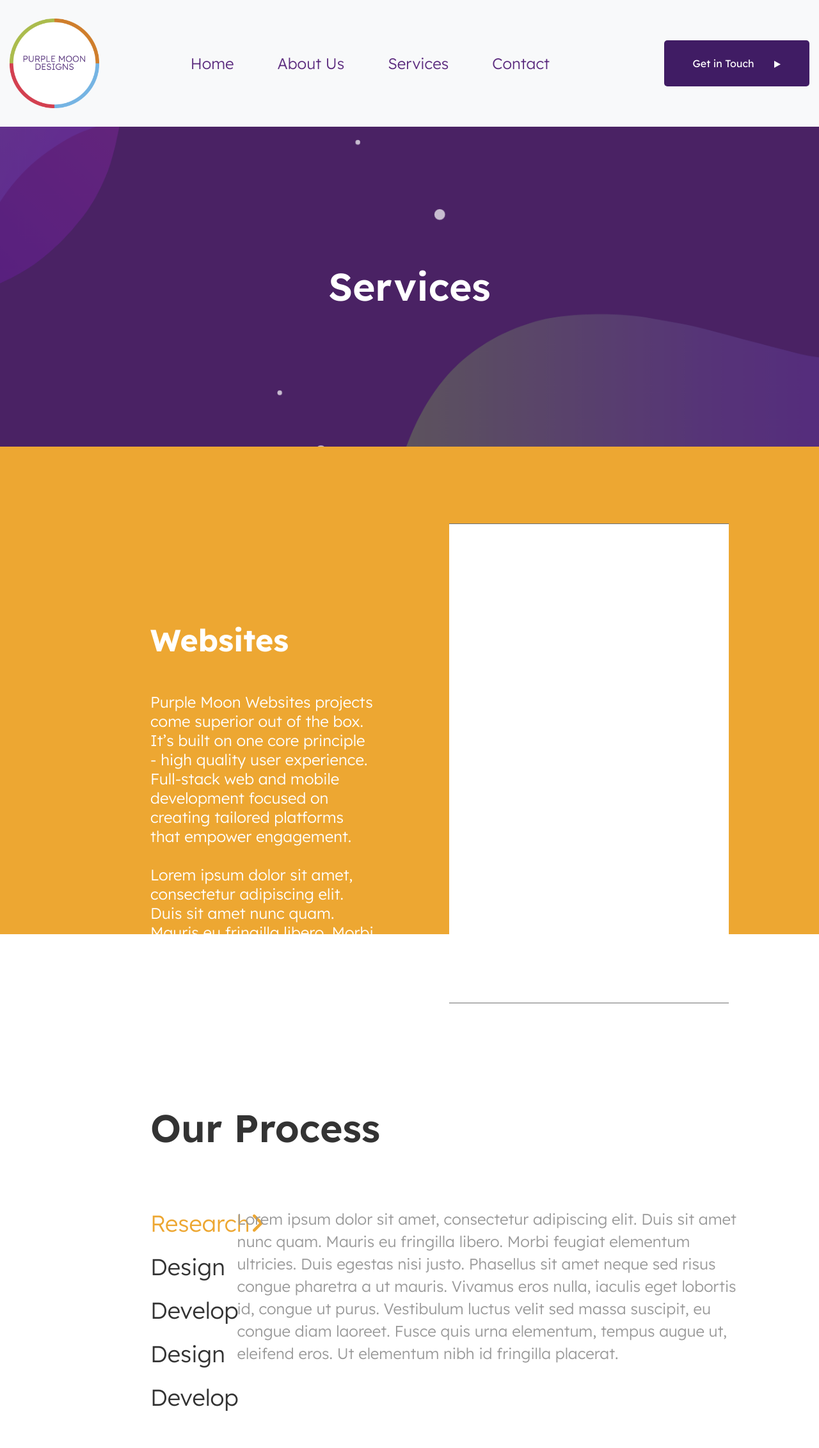
After one commit to AksharVora/Project, a PHP site: page /service.html in a window 1280 px wide. The commit adds this page. Shown: the whole page at 64% size. Run offline with PHP 8.4, Linux system fonts and the light colour scheme; some libraries are stand-ins or nearby versions.

Commit message:
Purple Moon HTML

```diff
--- a/purple-moon/assets/css/responsive.css
+++ b/purple-moon/assets/css/responsive.css
@@ -79,6 +79,7 @@
 	.navbar-collapse li {
 		border-bottom: 1px solid #5c2c7f;
 	}
+
 }
 
 @media(max-width: 768px){
@@ -114,6 +115,7 @@
 	.services-slider .swiper-button-prev , .services-slider .swiper-button-next {
 		visibility: hidden;
 	}
+
 }
 
 @media(max-width: 520px){
--- a/purple-moon/assets/css/style.css
+++ b/purple-moon/assets/css/style.css
@@ -472,3 +472,188 @@ p.author {
 .red .service-large-content h3 {
     color: #E22F4C;
 }
+
+
+/* Service page css start */
+
+/* Banner section css start */
+.service-banner-main{
+    margin: 0px;
+    padding: 0px;
+    position: relative;
+    z-index: 1;
+    height: 500px;
+    background: #4A2264;
+    display: flex;
+    align-items: center;
+    justify-content: center;
+}
+.service-banner-main:after{
+    content: '';
+    position: absolute;
+    left: 0;
+    top: 0;
+    height: 100%;
+    width: 100%;
+    background-image: url('../images/service-shap.png');
+    background-position: center center;
+    background-size: cover;
+    z-index: -1;
+}
+.service-banner-con{
+    margin: 0px;
+    padding: 0px;
+    text-align: center;
+}
+.service-banner-con h2{
+    font-size: 60px;
+    line-height: 80px;
+    font-weight: 600;
+    color: #fff;
+    margin: 0px;
+}
+/* Banner section css end */
+
+/* Website section css start */
+   .website-sec-main{
+        margin: 0px;
+        padding: 120px 126px 120px 220px;
+        position: relative;
+        z-index: 1;
+   }
+   .website-sec-main:after{
+        content: '';
+        position: absolute;
+        left: 0;
+        top: 0;
+        height: 77%;
+        width: 100%;
+        background: #EDA732;
+        z-index: -1;
+   }
+   .website-left-main{
+        margin: 0px;
+        padding: 0px;
+   }
+   .website-left-inner{
+        margin: 0px;
+        padding: 150px 0 0 0;
+   }
+   .website-left-inner h2{
+        font-size: 48px;
+        line-height: 64px;
+        font-weight: bold;
+        color: #fff;
+        margin: 0 0 50px 0;
+   }
+   .website-left-inner p{
+         font-size: 24px;
+        line-height: 30px;
+        font-weight: 300;
+        color: #fff;
+        width: 80%;
+   }
+   .website-left-inner p:not(:last-child){
+        margin: 0 0 30px 0;
+   }
+   .website-right-main{
+        margin: 0px;
+        padding: 0px;
+   }
+   .website-right-inner{
+        margin: 0px;
+        padding: 0px;
+   }
+   .website-right-inner img{
+        height: 750px;
+        object-fit: cover;
+        width: 100%;
+   }
+/* Website section css end */
+
+/* Process section css start */
+.process-main-sec{
+    margin: 0px;
+    padding: 35px 126px 35px 220px;
+}
+.process-heading-area{
+    margin: 0px;
+    padding: 0px;
+}
+.process-heading-area h2{
+    font-size: 60px;
+    line-height: 80px;
+    color: #333333;
+    font-weight: 600;
+    margin: 0px;
+}
+.process-con-main-area{
+    margin: 85px 0 0 0;
+    padding: 0px;
+}
+.process-con-inner-area{
+    margin: 0px;
+    padding: 0px;
+    display: flex;
+}
+.process-tab-links{
+    margin: 0px;
+    padding: 0px;
+    flex: 0 0 15%;
+    max-width: 15%;
+}
+.process-tab-links ul{
+    margin: 0px;
+    padding: 0px;
+    list-style: none;
+}
+.process-tab-links ul li{
+    margin: 0px;
+    padding: 0px;
+}
+.process-tab-links ul li a{
+    display: flex;
+    align-items: center;
+    font-size: 36px;
+    line-height: 48px;
+    font-weight: 300;
+    color: #333333;
+    margin: 0px;
+    padding: 0 0 20px 0;
+    justify-content: space-between;
+}
+.process-tab-links ul li a i{
+    opacity: 0;
+    transition: all ease 0.4s;
+}
+.process-tab-links ul li a.active{
+    color: #EDA732;
+}
+.process-tab-links ul li a.active i{
+    opacity: 1;
+}
+.process-tab-content-main{
+    margin: 0px auto;
+    padding: 0px;
+    flex: 0 0 800px;
+    max-width: 800px;
+}
+.tabi-con-main-area{
+    margin: 0px;
+    padding: 0px;
+}
+.tabi-con-main-area p{
+    font-size: 24px;
+    line-height: 35px;
+    font-weight: 300;
+    color: #999999;
+}
+.tabi-item-block{
+    display: none;
+}
+.tabi-item-block.active{
+    display: block;
+}
+/* Process section css end */
+
+/* Service page css end */
--- /dev/null
+++ b/purple-moon/service.html
@@ -0,0 +1,208 @@
+<!DOCTYPE html>
+<html>
+<head>
+    <!-- Site Title -->
+    <title>PURPLE MOON DESIGNS | HOME</title>
+    <!-- Character Set and Responsive Meta Tags -->
+    <meta charset="utf-8" />
+    <meta name="viewport" content="width=device-width, initial-scale=1, shrink-to-fit=no" />
+
+    <!-- Bootstrap CSS -->
+    <link rel="stylesheet" type="text/css" href="assets/css/bootstrap.min.css" />
+
+
+    <!-- Plugins CSS -->
+        <link rel="stylesheet" type="text/css" href="https://cdnjs.cloudflare.com/ajax/libs/Swiper/4.0.7/css/swiper.min.css">
+        <link rel="stylesheet" type="text/css" href="https://cdnjs.cloudflare.com/ajax/libs/animate.css/3.7.2/animate.min.css">
+    <!-- theme style -->
+
+    <link rel="stylesheet" type="text/css" href="assets/css/style.css" />
+    <link rel="stylesheet" type="text/css" href="assets/css/responsive.css" />
+    <link rel="stylesheet" type="text/css" href="https://unpkg.com/video.js/dist/video-js.min.css">
+    <script src="https://kit.fontawesome.com/de53b92113.js" crossorigin="anonymous"></script>
+
+</head>
+
+<body>
+    <!-- Header section start here -->
+        <header>
+            <nav class="navbar navbar-expand-lg navbar-light bg-light">
+              <div class="container-fluid">
+                <a class="navbar-brand" href="/">
+                    <img src="assets/images/logo.png" alt="logo">
+                </a>
+                <div class="navigations">
+                    <button class="navbar-toggler" type="button" data-toggle="collapse"
+                            data-target="#navbarSupportedContent" aria-controls="navbarSupportedContent"
+                            aria-expanded="false" aria-label="Toggle navigation">
+                            <i class="fas fa-bars"></i>
+                        </button>
+                    <div class="collapse navbar-collapse" id="navbarSupportedContent">
+                      <ul class="navbar-nav">
+                        <li class="nav-item">
+                          <a class="nav-link" href="#">Home</a>
+                        </li>
+                        <li class="nav-item">
+                          <a class="nav-link" href="#">About Us</a>
+                        </li>
+                        <li class="nav-item">
+                          <a class="nav-link" href="#">Services</a>
+                        </li>
+                        <li class="nav-item">
+                          <a class="nav-link" href="#">Contact</a>
+                        </li>
+                      </ul>
+                    </div>
+                </div>
+                <div class="button-wrapper">
+                    <a href="javascript:;" class="btn btn-primary">Get in Touch
+                        <svg xmlns="http://www.w3.org/2000/svg" width="10" height="11" viewBox="0 0 10 11">
+                          <path id="Polygon_1" data-name="Polygon 1" d="M5.5,0,11,10H0Z" transform="translate(10) rotate(90)" fill="#fff"/>
+                        </svg>
+                    </a>
+                </div>
+              </div>
+            </nav>
+        </header>
+    <!-- Header section end here -->
+
+
+  <!-- Service banner section start here -->
+        <section class="service-banner-main">
+            <div class="container">
+                <div class="row">
+                    <div class="col-md-12">
+                        <div class="service-banner-con">
+                            <h2>Services</h2>
+                        </div>
+                    </div>
+                </div>
+            </div>
+        </section>
+  <!-- Service banner section end here -->
+
+
+  <!-- Websites banner section start here -->
+        <section class="website-sec-main">
+            <div class="container-fluid">
+                <div class="row">
+                    <div class="col-lg-6 col-12">
+                        <div class="website-left-main">
+                            <div class="website-left-inner">
+                                <h2>Websites</h2>
+                                <p>Purple Moon Websites projects come superior out of the box. It’s built on one core principle - high quality user experience. Full-stack web and mobile development focused on creating tailored platforms that empower engagement.</p>
+                                <p>Lorem ipsum dolor sit amet, consectetur adipiscing elit. Duis sit amet nunc quam. Mauris eu fringilla libero. Morbi feugiat elementum ultricies</p>
+                            </div>
+                        </div>
+                    </div>
+                    <div class="col-lg-6 col-12">
+                        <div class="website-right-main">
+                            <div class="website-right-inner">
+                                <img src="assets/images/placeholder.png" alt="" class="img-fluid">
+                            </div>
+                        </div>
+                    </div>
+                </div>
+            </div>
+        </section>
+  <!-- Websites banner section end here -->
+
+  <!-- Our Process section start here -->
+    <section class="process-main-sec">
+        <div class="container-fluid">
+            <div class="row">
+                <div class="col-md-12">
+                    <div class="process-heading-area">
+                        <h2>Our Process</h2>
+                    </div>
+                </div>
+            </div>
+            <div class="process-con-main-area">
+                <div class="process-con-inner-area">
+                    <div class="process-tab-links">
+                        <ul>
+                            <li>
+                                <a href="#tab-1" class="active">Research<i class="fas fa-angle-right"></i></a>
+                            </li>
+                            <li>
+                                <a href="#tab-2">Design<i class="fas fa-angle-right"></i></a>
+                            </li>
+                            <li>
+                                <a href="#tab-3">Develop<i class="fas fa-angle-right"></i></a>
+                            </li>
+                            <li>
+                                <a href="#tab-4">Design<i class="fas fa-angle-right"></i></a>
+                            </li>
+                            <li>
+                                <a href="#tab-5">Develop<i class="fas fa-angle-right"></i></a>
+                            </li>
+                        </ul>
+                    </div>
+                    <div class="process-tab-content-main">
+                        <div class="process-tab-content-inner">
+                            <div id="tab-1" class="active tabi-item-block">
+                                <div class="tabi-con-main-area">
+                                    <p>Lorem ipsum dolor sit amet, consectetur adipiscing elit. Duis sit amet nunc quam. Mauris eu fringilla libero. Morbi feugiat elementum ultricies. Duis egestas nisi justo. Phasellus sit amet neque sed risus congue pharetra a ut mauris. Vivamus eros nulla, iaculis eget lobortis id, congue ut purus. Vestibulum luctus velit sed massa suscipit, eu congue diam laoreet. Fusce quis urna elementum, tempus augue ut, eleifend eros. Ut elementum nibh id fringilla placerat.</p>
+                                </div>
+                            </div>
+                             <div id="tab-2" class="tabi-item-block">
+                                <div class="tabi-con-main-area">
+                                    <p>Lorem ipsum dolor sit amet, consectetur adipiscing elit. Duis sit amet nunc quam. Mauris eu fringilla libero. Morbi feugiat elementum ultricies. Duis egestas nisi justo. Phasellus sit amet neque sed risus congue pharetra a ut mauris. Vivamus eros nulla, iaculis eget lobortis id, congue ut purus. Vestibulum luctus velit sed massa suscipit, eu congue diam laoreet. Fusce quis urna elementum, tempus augue ut, eleifend eros. Ut elementum nibh id fringilla placerat.consectetur adipiscing elit. Duis sit amet nunc quam. Mauris eu fringilla libero. Morbi feugiat elementum ultricies.</p>
+                                </div>
+                            </div>
+                             <div id="tab-3" class="tabi-item-block">
+                                <div class="tabi-con-main-area">
+                                    <p>Lorem ipsum dolor sit amet, consectetur adipiscing elit. Duis sit amet nunc quam. Mauris eu fringilla libero. Morbi feugiat elementum ultricies. Duis egestas nisi justo. Phasellus sit amet neque sed risus congue pharetra a ut mauris. Vivamus eros nulla, iaculis eget lobortis id, congue ut purus. Vestibulum luctus velit sed massa suscipit, eu congue diam laoreet. Fusce quis urna elementum, tempus augue ut, eleifend eros. Ut elementum nibh id fringilla placerat.consectetur adipiscing elit. Duis sit amet nunc quam. Mauris eu fringilla libero. Morbi feugiat elementum ultricies.</p>
+                                </div>
+                            </div>
+                             <div id="tab-4" class="tabi-item-block">
+                                <div class="tabi-con-main-area">
+                                    <p>Lorem ipsum dolor sit amet, consectetur adipiscing elit. Duis sit amet nunc quam. Mauris eu fringilla libero. Morbi feugiat elementum ultricies. Duis egestas nisi justo. Phasellus sit amet neque sed risus congue pharetra a ut mauris. Vivamus eros nulla, iaculis eget lobortis id, congue ut purus. Vestibulum luctus velit sed massa suscipit, eu congue diam laoreet. Fusce quis urna elementum, tempus augue ut, eleifend eros. Ut elementum nibh id fringilla placerat.</p>
+                                </div>
+                            </div>
+                             <div id="tab-5" class="tabi-item-block">
+                                <div class="tabi-con-main-area">
+                                    <p>Lorem ipsum dolor sit amet, consectetur adipiscing elit. Duis sit amet nunc quam. Mauris eu fringilla libero. Morbi feugiat elementum ultricies. Duis egestas nisi justo. Phasellus sit amet neque sed risus congue pharetra a ut mauris. Vivamus eros nulla, iaculis eget lobortis id, congue ut purus. Vestibulum luctus velit sed massa suscipit, eu congue diam laoreet. Fusce quis urna elementum, tempus augue ut, eleifend eros. Ut elementum nibh id fringilla placerat.Lorem ipsum dolor sit amet, consectetur adipiscing elit. Duis sit amet nunc quam consectetur adipiscing elit. Duis sit amet nunc quam.</p>
+                                </div>
+                            </div>
+                        </div>
+                    </div>
+                </div>
+            </div>
+        </div>
+    </section>
+  <!-- Our Process section end here -->
+
+
+    <!-- JavaScript Library -->
+    <script src="assets/js/jquery.min.js"></script>
+
+
+    <!-- Popper JS and Bootstrap JS -->
+    <script src="assets/js/popper.min.js"></script>
+    <script src="assets/js/bootstrap.min.js"></script>
+
+    <!-- Swiper JS -->
+    <script src="https://cdnjs.cloudflare.com/ajax/libs/Swiper/4.0.7/js/swiper.min.js"></script>
+    <script src="https://unpkg.com/video.js/dist/video.min.js"></script>
+    <!-- Theme js here -->
+    <script src="assets/js/scripts.js"></script>
+    <script>
+        $(function() {
+           const tabLinks = $('.process-tab-links li a');
+
+                tabLinks.click(function(event) {
+                var $this = $(this);
+
+                event.preventDefault();
+
+                $('.process-tab-links a.active, .tabi-item-block.active').removeClass('active');
+
+                $this.addClass('active');
+                $($this.attr('href')).addClass('active');
+            });
+        });
+    </script>
+</body>
+
+</html>
```
Also changed, not shown: purple-moon/assets/images/Group 240.png (added), purple-moon/assets/images/placeholder.png (added), purple-moon/assets/images/service-shap.png (added).
